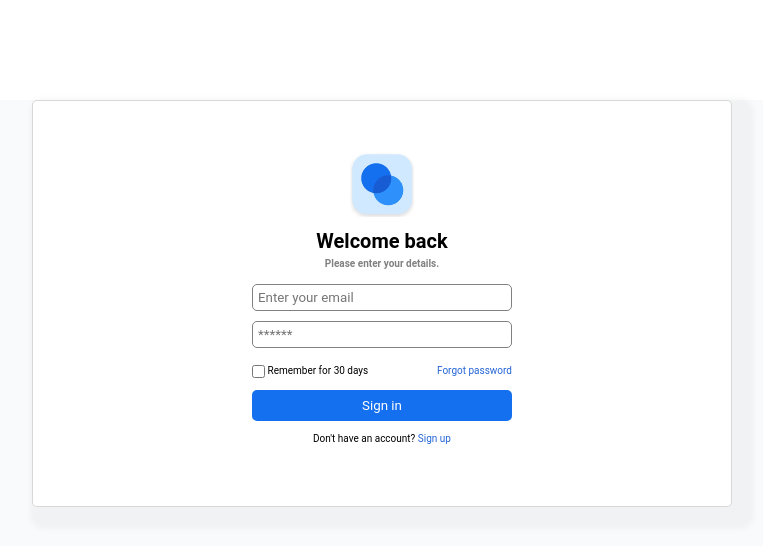
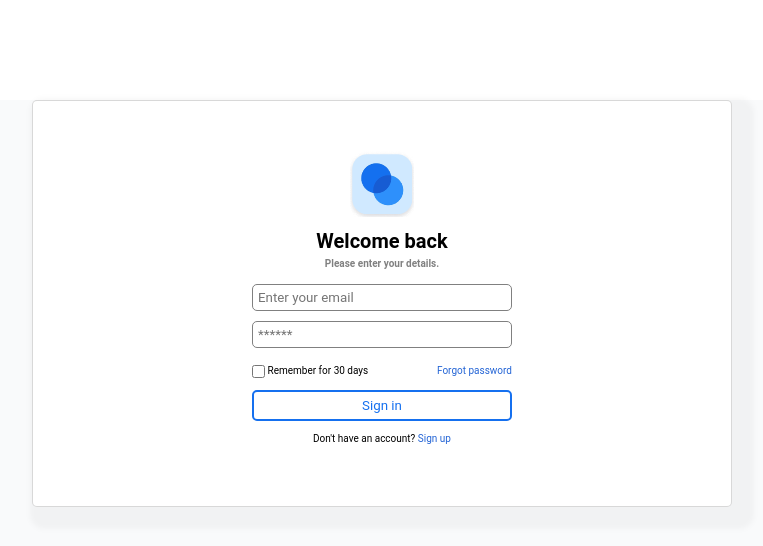
Before and after one commit to AngelicaGE/quick-exam, a React (Create React App) app in the folder client/: page / in a window 1280 px wide. In both pictures the pointer is over the button "Sign in". Shown: the top 546 px of the page, without its empty margins (258-1021 px from the left). Built offline with nearby package versions, Linux system fonts and the light colour scheme; a web font is replaced by a local one.

Commit message:
[ADD] btn hover

```diff
--- a/client/src/styles/global.scss
+++ b/client/src/styles/global.scss
@@ -39,9 +39,15 @@ html{
     cursor: pointer;
 }
 .blue-btn{
+    cursor:pointer;
     border-radius: 0.5rem;
     background-color: $blue-btn;
     border: 0.2rem solid $blue-btn;
     color: $white;
     padding: 0.6rem;
 }
+.blue-btn:hover{
+    background-color: $white;
+    border: 0.2rem solid $blue-btn;
+    color: $blue-btn;
+}
```
